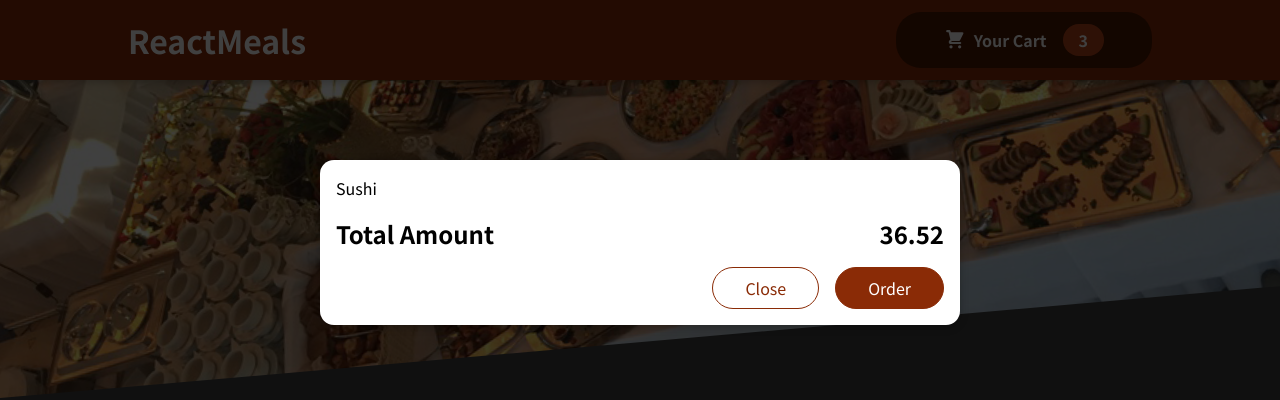
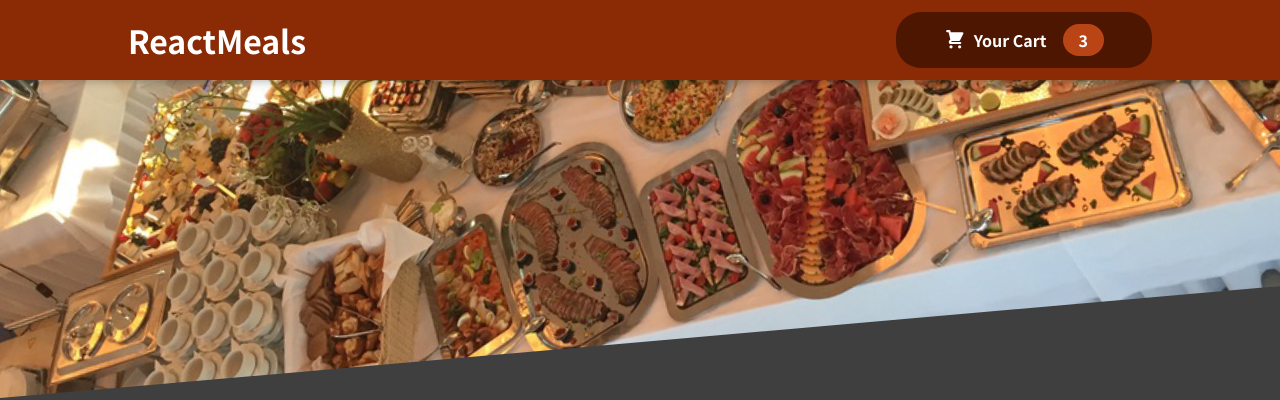
Before and after one commit to Chalderrr/react-js-training, a React (Create React App) app: page / in a window 1280 px wide. Shown: the top 400 px of the page. Built offline with nearby package versions, Linux system fonts and the light colour scheme.

Commit message:
:lipstick: add useState to handle showing/closing cart

```diff
--- a/src/App.js
+++ b/src/App.js
@@ -1,13 +1,23 @@
-import { Fragment } from 'react';
+import { Fragment, useState } from 'react';
 import Header from './components/Layout/Header';
 import Meals from './components/Meals/Meals';
 import Cart from './components/Cart/Cart';
 
 function App() {
+    const [cartIsShown, setCardIsShown] = useState(false);
+
+    const showCartHandler = () => {
+        setCardIsShown(true);
+    };
+
+    const hideCartHandler = () => {
+        setCardIsShown(false);
+    };
+
     return (
         <Fragment>
-            <Cart />
-            <Header />
+            {cartIsShown && <Cart onClose={hideCartHandler} />}
+            <Header onShowCart={showCartHandler} />
             <main>
                 <Meals />
             </main>
--- a/src/components/Cart/Cart.js
+++ b/src/components/Cart/Cart.js
@@ -13,14 +13,19 @@
         </ul>
     );
     return (
-        <Modal>
+        <Modal onClose={props.onClose}>
             {cartItems}
             <div className={classes.total}>
                 <span>Total Amount</span>
                 <span>36.52</span>
             </div>
             <div className={classes.actions}>
-                <button className={classes['button--alt']}>Close</button>
+                <button
+                    className={classes['button--alt']}
+                    onClick={props.onClose}
+                >
+                    Close
+                </button>
                 <button className={classes.button}>Order</button>
             </div>
         </Modal>
--- a/src/components/Layout/Header.js
+++ b/src/components/Layout/Header.js
@@ -10,7 +10,7 @@
         <Fragment>
             <header className={classes.header}>
                 <h1>ReactMeals</h1>
-                <HeaderCartButton />
+                <HeaderCartButton onClick={props.onShowCart} />
             </header>
             <div className={classes['main-image']}>
                 <img src={mealsImage} alt="Some meal image" />
--- a/src/components/Layout/HeaderCartButton.js
+++ b/src/components/Layout/HeaderCartButton.js
@@ -4,7 +4,7 @@
 
 const HeaderCartButton = (props) => {
     return (
-        <button className={classes.button}>
+        <button className={classes.button} onClick={props.onClick}>
             <span className={classes.icon}>
                 <CartIcon />
             </span>
--- a/src/components/UI/Modal.js
+++ b/src/components/UI/Modal.js
@@ -3,7 +3,7 @@
 import ReactDOM from 'react-dom';
 
 const Backdrop = (props) => {
-    return <div className={classes.backdrop} />;
+    return <div className={classes.backdrop} onClick={props.onClose} />;
 };
 
 const ModalOverlay = (props) => {
@@ -18,7 +18,10 @@
 const Modal = (props) => {
     return (
         <Fragment>
-            {ReactDOM.createPortal(<Backdrop />, portalElement)}
+            {ReactDOM.createPortal(
+                <Backdrop onClose={props.onClose} />,
+                portalElement
+            )}
             {ReactDOM.createPortal(
                 <ModalOverlay>{props.children}</ModalOverlay>,
                 portalElement
```
